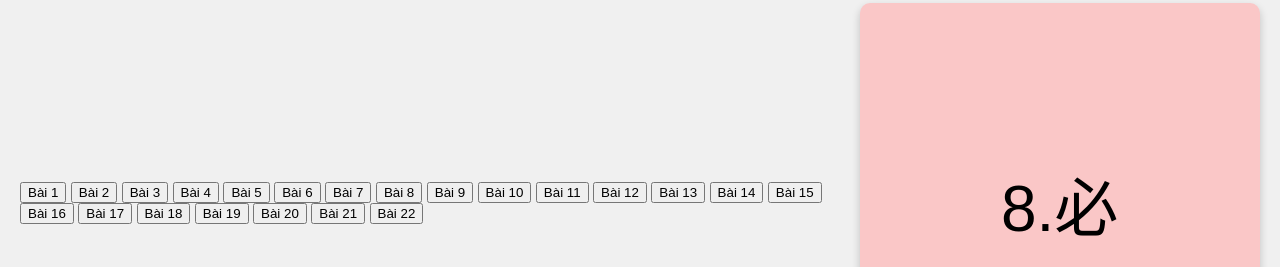
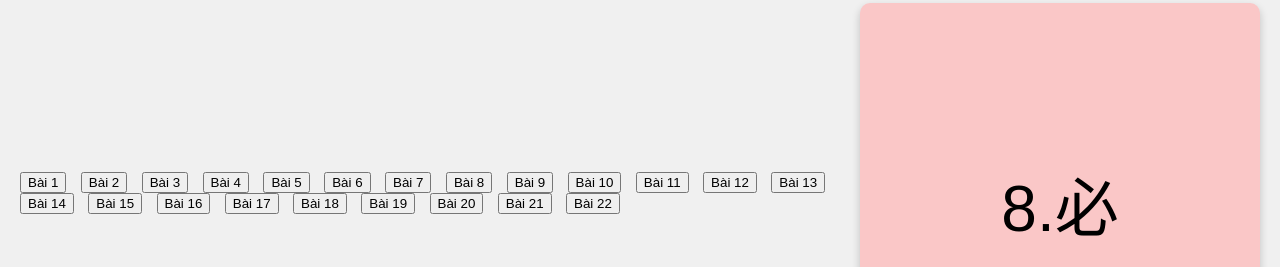
Before and after one commit to sonkurro/Test, a plain HTML site: page index.html in a window 1280 px wide. Shown: the part 2957-3224 px from the top of the page. Drawn offline with Linux system fonts and the light colour scheme.

Commit message:
styles.css

```diff
--- a/styles.css
+++ b/styles.css
@@ -66,3 +66,10 @@ body {
     font-style: italic;
     color: #00000;
 }
+.lesson-buttons {
+    margin-bottom: 20px;
+}
+
+.lesson-buttons button {
+    margin-right: 10px;
+}
```
